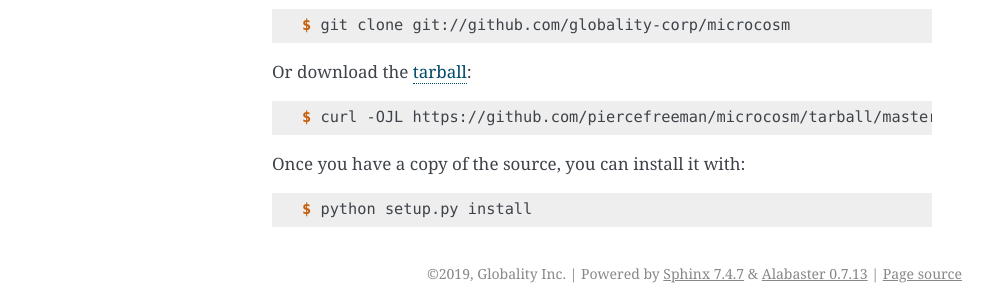
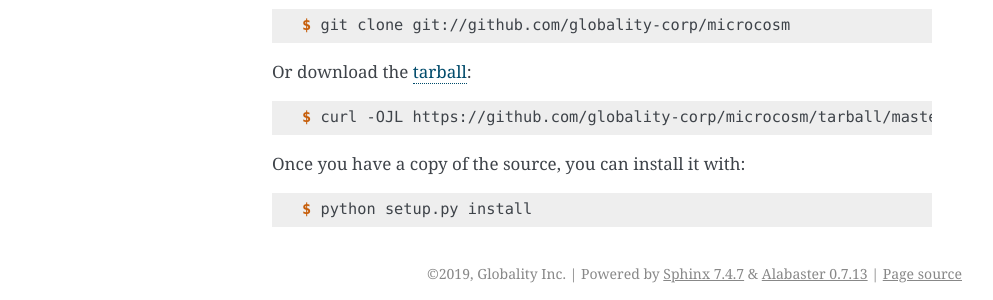
Before and after one commit to globality-corp/microcosm, a Sphinx documentation site: the page built from docs/installation.rst, in a window 1280 px wide. Shown: the part 540-840 px from the top of the page, without its empty margins (148-1141 px from the left). Built offline with Sphinx 7.4.7, drawn with Linux system fonts in a browser that asks for light colours; some of the changed lines change nothing that is shown.

Commit message:
Update docs/installation.rst
Co-Authored-By: Pokey Rule <pokey.rule@globality.com>

```diff
--- a/docs/installation.rst
+++ b/docs/installation.rst
@@ -38,7 +38,7 @@ Or download the `tarball`_:
 
 .. code-block:: console
 
-    $ curl -OJL https://github.com/piercefreeman/microcosm/tarball/master
+    $ curl -OJL https://github.com/globality-corp/microcosm/tarball/master
 
 Once you have a copy of the source, you can install it with:
 
```
